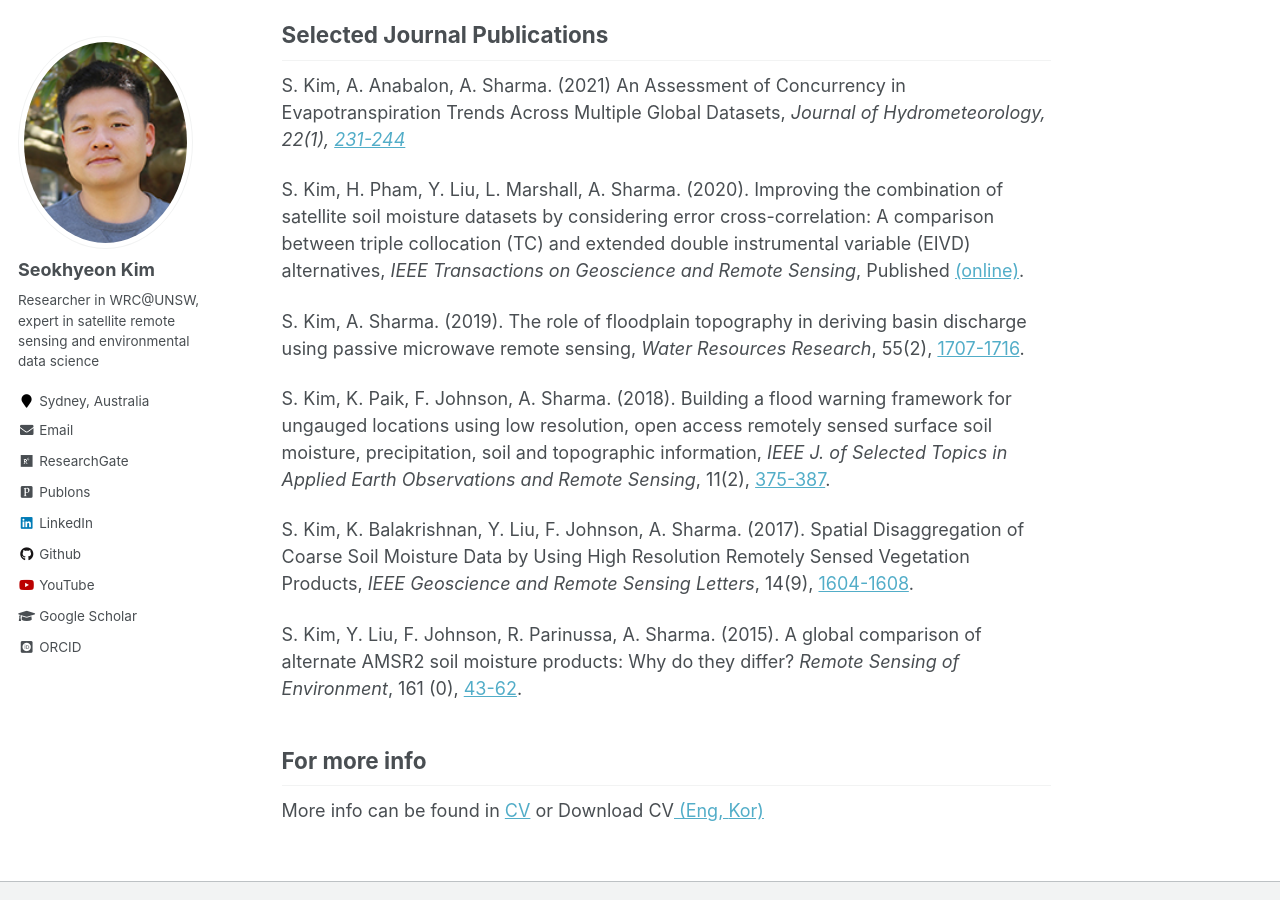
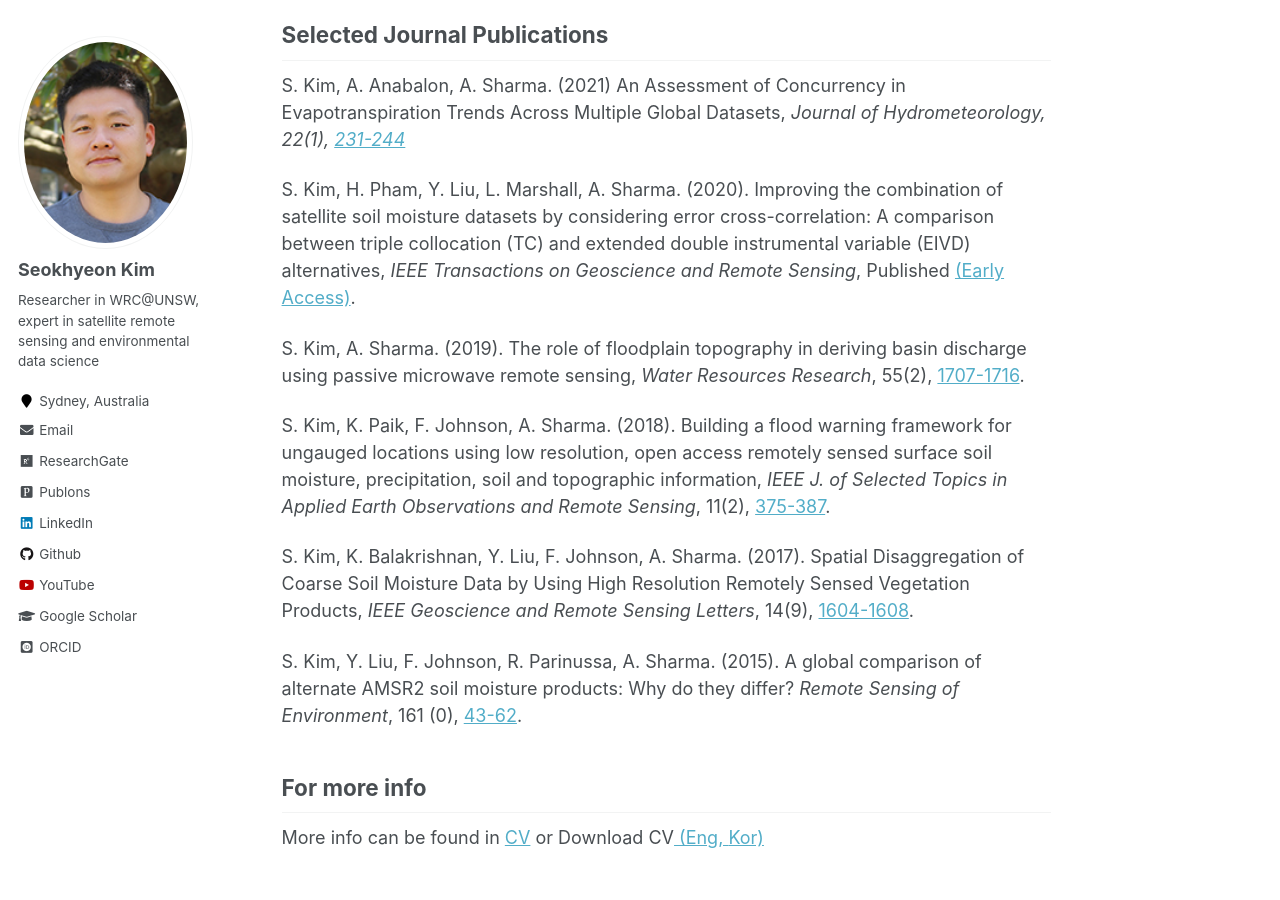
Before and after one commit to uawds/SanghoonJunWater.github.io, a Jekyll site: the page built from _pages/about.md, in a window 1280 px wide and 900 px high, scrolled down 2379 px. Built offline with Jekyll 4.4.1, drawn with Linux system fonts in a browser that asks for light colours; some web fonts are replaced.

Commit message:
Update about.md

```diff
--- a/_pages/about.md
+++ b/_pages/about.md
@@ -39,7 +39,7 @@ I am a researcher in the fields of satellite remote sensing and environmental da
 ## Selected Journal Publications
 S. Kim, A. Anabalon, A. Sharma. (2021) An Assessment of Concurrency in Evapotranspiration Trends Across Multiple Global Datasets, <i>Journal of Hydrometeorology<i>, 22(1), [231-244](https://journals.ametsoc.org/view/journals/hydr/22/1/jhm-d-20-0059.1.xml)
 
-S. Kim, H. Pham, Y. Liu, L. Marshall, A. Sharma. (2020). Improving the combination of satellite soil moisture datasets by considering error cross-correlation: A comparison between triple collocation (TC) and extended double instrumental variable (EIVD) alternatives, <i>IEEE Transactions on Geoscience and Remote Sensing</i>, Published [(online)](https://ieeexplore.ieee.org/document/9246707).
+S. Kim, H. Pham, Y. Liu, L. Marshall, A. Sharma. (2020). Improving the combination of satellite soil moisture datasets by considering error cross-correlation: A comparison between triple collocation (TC) and extended double instrumental variable (EIVD) alternatives, <i>IEEE Transactions on Geoscience and Remote Sensing</i>, Published [(Early Access)](https://ieeexplore.ieee.org/document/9246707).
 
 S. Kim, A. Sharma. (2019). The role of floodplain topography in deriving basin discharge using passive microwave remote sensing, <i>Water Resources Research</i>, 55(2), [1707-1716](https://agupubs.onlinelibrary.wiley.com/doi/abs/10.1029/2018WR023627).
 
```
